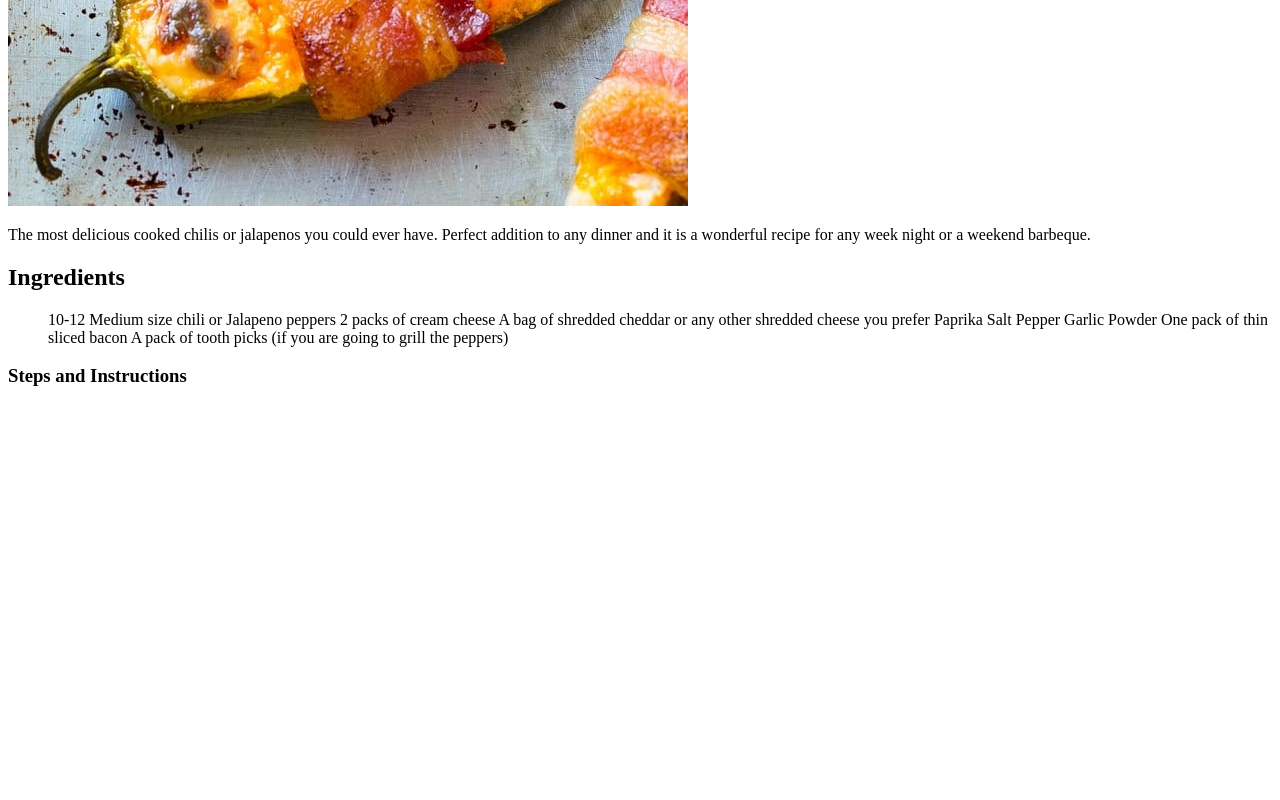
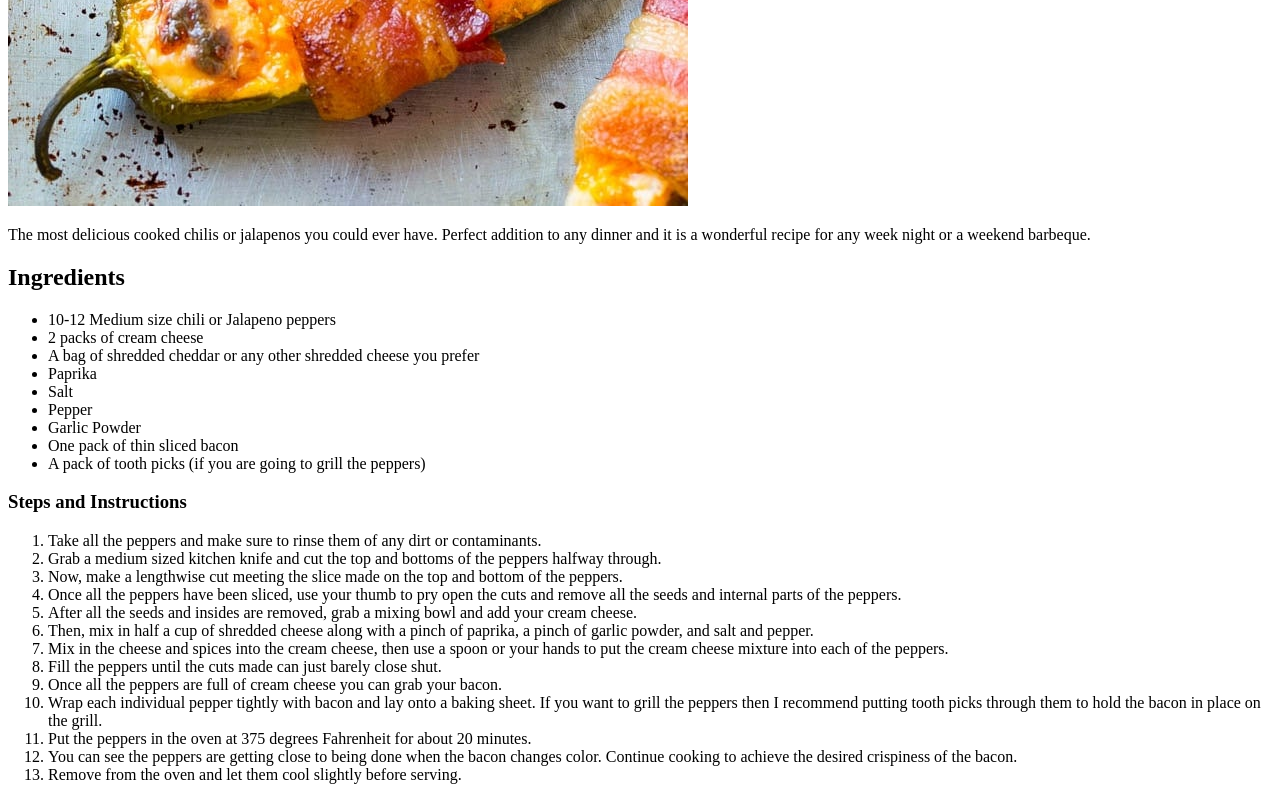
Before and after one commit to N-systs/odin-recipes, a plain HTML site: page recipes/hot-peppers.html in a window 1280 px wide. Shown: the part 894-1694 px from the top of the page. Before the commit the page ends 1300 px from the top, so only its background shows below. Drawn offline with Linux system fonts and the light colour scheme.

Commit message:
Forgot to add list item element

```diff
--- a/recipes/hot-peppers.html
+++ b/recipes/hot-peppers.html
@@ -10,19 +10,31 @@
         <p>The most delicious cooked chilis or jalapenos you could ever have. Perfect addition to any dinner and it is a wonderful recipe for any week night or a weekend barbeque.</p>
         <h2>Ingredients</h2>
         <ul>
-            10-12 Medium size chili or Jalapeno peppers
-            2 packs of cream cheese
-            A bag of shredded cheddar or any other shredded cheese you prefer
-            Paprika
-            Salt
-            Pepper
-            Garlic Powder
-            One pack of thin sliced bacon
-            A pack of tooth picks (if you are going to grill the peppers)
+            <li>10-12 Medium size chili or Jalapeno peppers</li>
+            <li>2 packs of cream cheese</li>
+            <li>A bag of shredded cheddar or any other shredded cheese you prefer</li>
+            <li>Paprika</li>
+            <li>Salt</li>
+            <li>Pepper</li>
+            <li>Garlic Powder</li>
+            <li>One pack of thin sliced bacon</li>
+            <li>A pack of tooth picks (if you are going to grill the peppers)</li>
         </ul>
         <h3>Steps and Instructions</h3>
         <ol>
-
+            <li>Take all the peppers and make sure to rinse them of any dirt or contaminants.</li>
+            <li>Grab a medium sized kitchen knife and cut the top and bottoms of the peppers halfway through.</li>
+            <li>Now, make a lengthwise cut meeting the slice made on the top and bottom of the peppers.</li>
+            <li>Once all the peppers have been sliced, use your thumb to pry open the cuts and remove all the seeds and internal parts of the peppers.</li>
+            <li>After all the seeds and insides are removed, grab a mixing bowl and add your cream cheese.</li>
+            <li>Then, mix in half a cup of shredded cheese along with a pinch of paprika, a pinch of garlic powder, and salt and pepper.</li>
+            <li>Mix in the cheese and spices into the cream cheese, then use a spoon or your hands to put the cream cheese mixture into each of the peppers.</li>
+            <li>Fill the peppers until the cuts made can just barely close shut.</li>
+            <li>Once all the peppers are full of cream cheese you can grab your bacon.</li>
+            <li>Wrap each individual pepper tightly with bacon and lay onto a baking sheet. If you want to grill the peppers then I recommend putting tooth picks through them to hold the bacon in place on the grill.</li>
+            <li>Put the peppers in the oven at 375 degrees Fahrenheit for about 20 minutes.</li>
+            <li>You can see the peppers are getting close to being done when the bacon changes color. Continue cooking to achieve the desired crispiness of the bacon.</li>
+            <li>Remove from the oven and let them cool slightly before serving.</li>
         </ol>
 
     </body>
```
